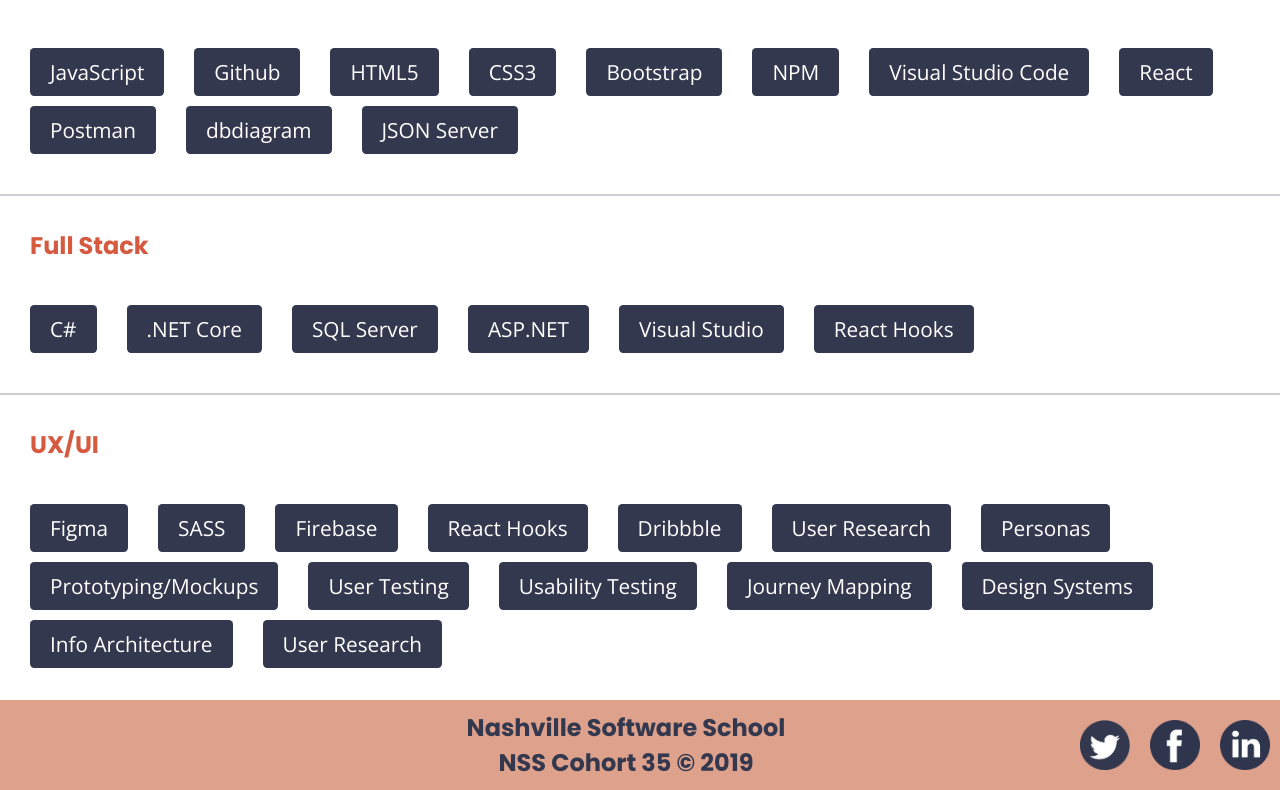
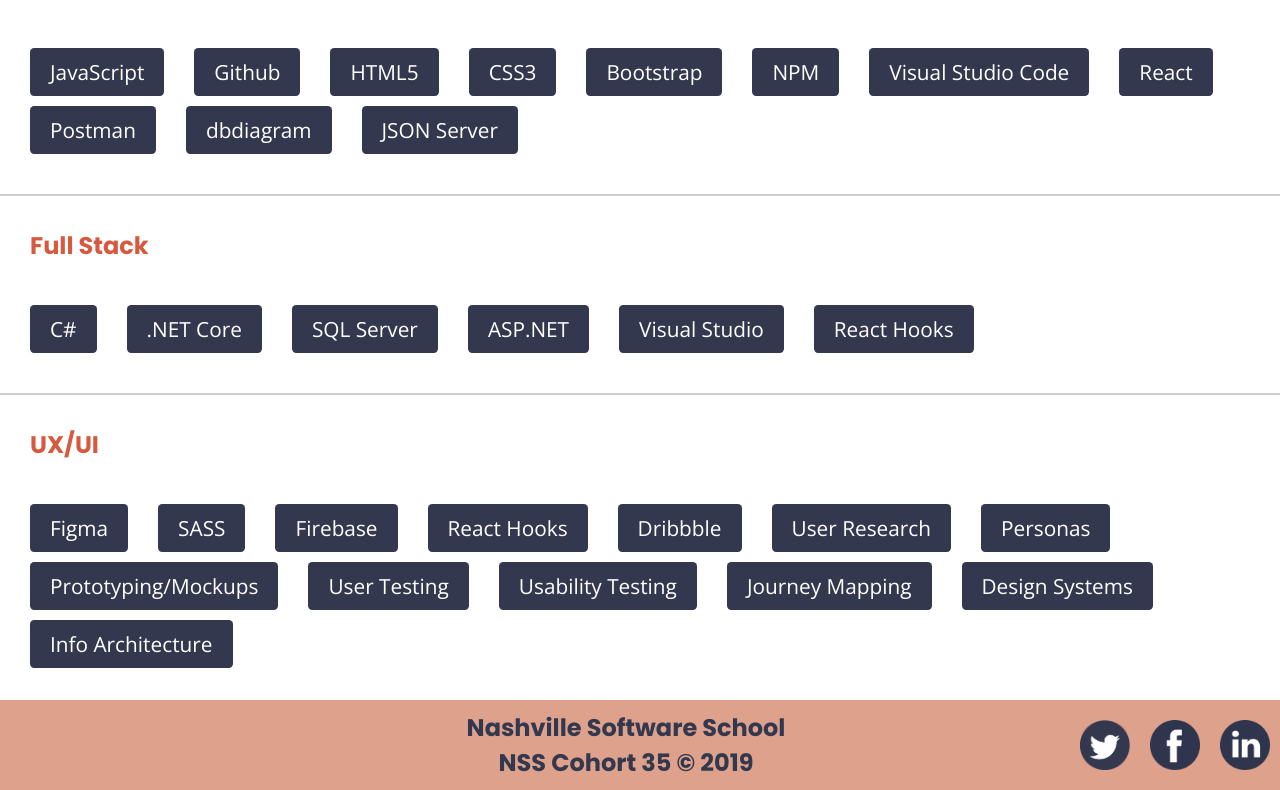
Before and after one commit to nss-day-cohort-35/website, a React (Create React App) app: page / in a window 1280 px wide. Shown: the part 8583-9373 px from the top of the page. Built offline with nearby package versions, Linux system fonts and the light colour scheme.

Commit message:
removed a user research

```diff
--- a/src/Components/PageContent/TechCard.js
+++ b/src/Components/PageContent/TechCard.js
@@ -46,7 +46,6 @@
                     <a href="#" className="techFront">Journey Mapping</a>
                     <a href="#" className="techFront">Design Systems</a>
                     <a href="#" className="techFront">Info Architecture</a>
-                    <a href="#" className="techFront">User Research</a>
                 </div>
             </section>
         );
```
